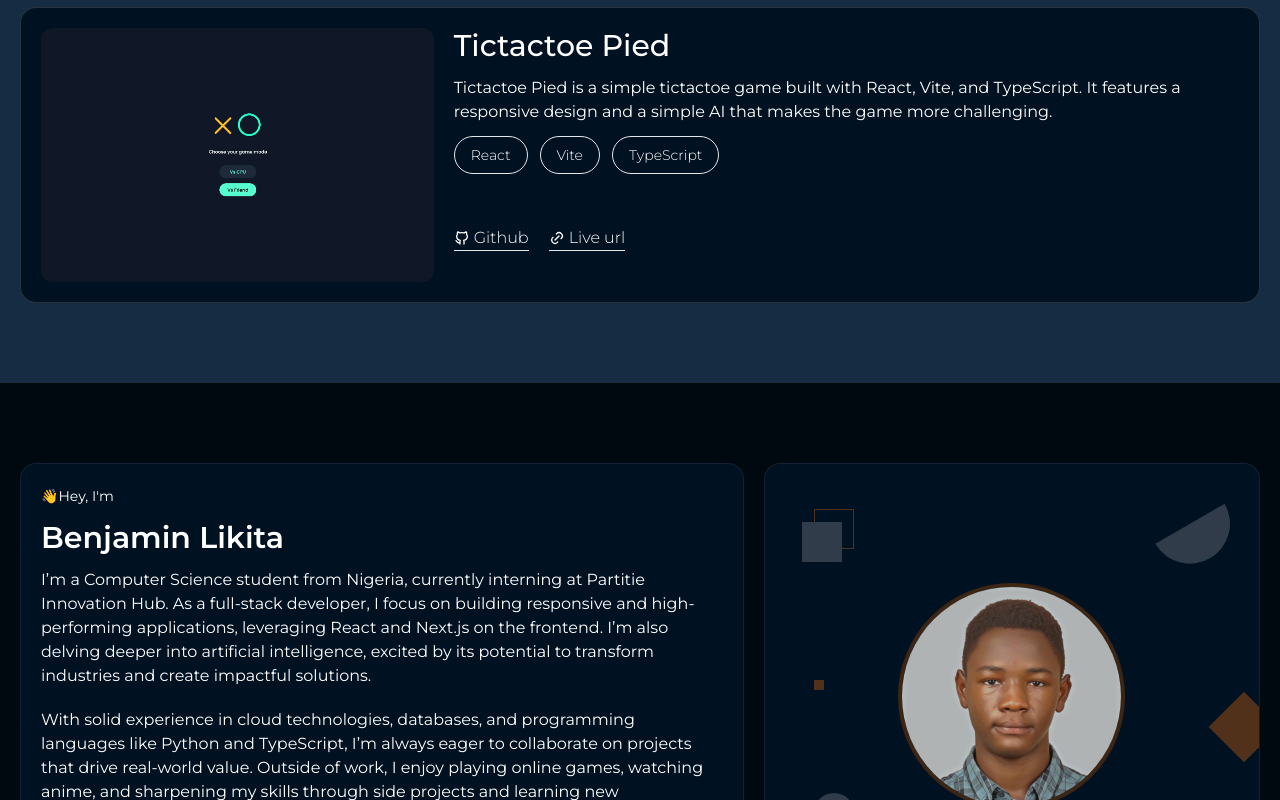
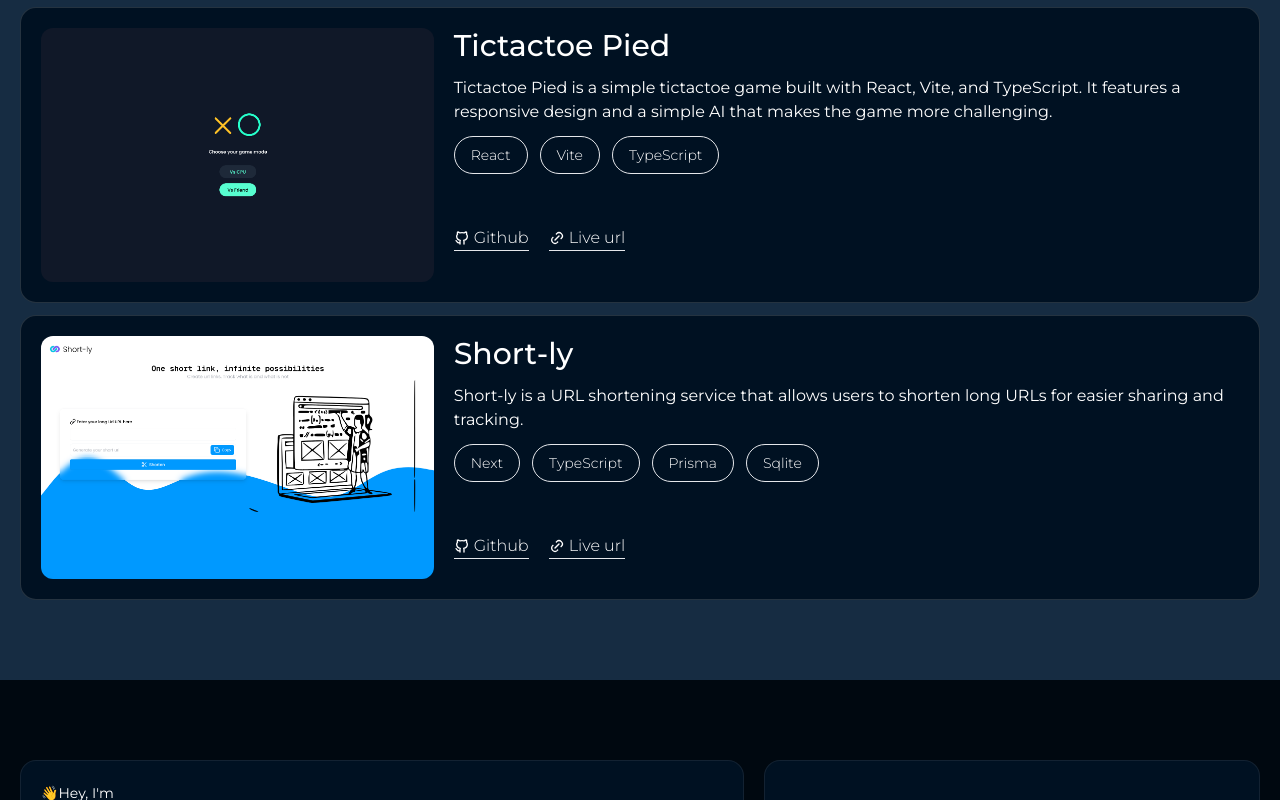
Before and after one commit to BenjaminLikita/New-Portfolio, a React (Vite) app: page / in a window 1280 px wide. Shown: the part 1475-2275 px from the top of the page. Built offline with nearby package versions, Linux system fonts and the light colour scheme.

Commit message:
added project(short-ly)

```diff
--- a/src/pages/PortfolioPage.tsx
+++ b/src/pages/PortfolioPage.tsx
@@ -8,6 +8,7 @@ import Navbar from "../components/Navbar"
 import { motion, MotionConfig } from 'motion/react'
 import pronotes from '../assets/pronotes.png'
 import tictactoePied from '../assets/tictactoe-pied.png'
+import shortly from '../assets/short-ly.png'
 
 
 export const scrollToContact = () => {
@@ -93,6 +94,14 @@ const PortfolioPage = () => {
             githubUrl: "https://github.com/BenjaminLikita/tictactoe",
             link: "https://tictactoe-pied3.vercel.app/",
             stacks: ["React", "Vite", "TypeScript"]
+        },
+        {
+            title: "Short-ly",
+            description: "Short-ly is a URL shortening service that allows users to shorten long URLs for easier sharing and tracking.",
+            image: shortly,
+            githubUrl: "https://github.com/BenjaminLikita/short-ly",
+            link: "https://shortt-ly.vercel.app/",
+            stacks: ["Next", "TypeScript", "Prisma", "Sqlite"]
         },
     ]
 
```
Also changed, not shown: src/assets/short-ly.png (added).
